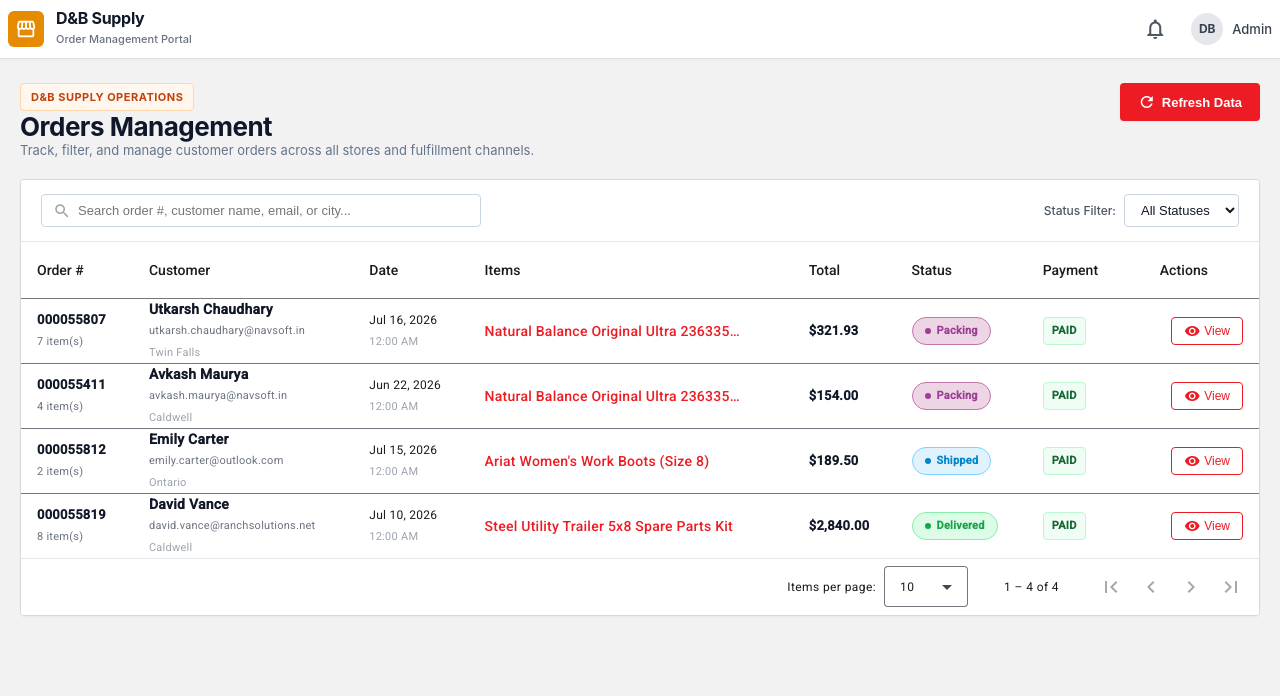
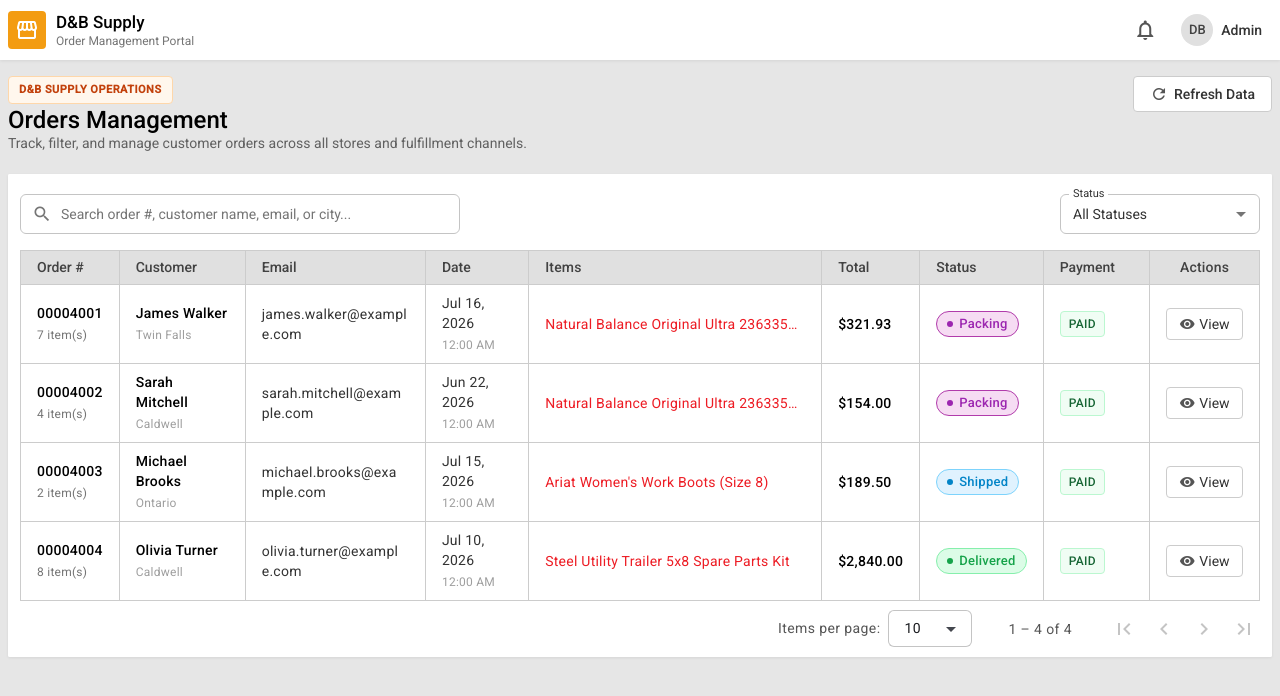
Before and after one commit to debabrata-navsoft/D-B-order-page, an Angular app: page /orders in a window 1280 px wide. Shown: the top 696 px of the page. Built offline with nearby package versions, Linux system fonts and the light colour scheme; data requests are answered from the project's data file.

Commit message:
feat: update order details and page styles, enhance status filtering and navigation

```diff
--- a/backend/db.json
+++ b/backend/db.json
@@ -1,15 +1,15 @@
 {
   "orders": [
     {
-      "id": "000055807-3",
-      "orderNumber": "000055807",
+      "id": "00004001",
+      "orderNumber": "00004001",
       "status": "Packing",
-      "customerName": "Utkarsh Chaudhary",
+      "customerName": "James Walker",
       "altPickPerson": "N/A",
       "streetName": "159 10th Avenue North",
       "cityStateZip": "Twin Falls, Idaho, 83301",
       "customerPhone": "(879) 541-2155",
-      "customerEmail": "utkarsh.chaudhary@navsoft.in",
+      "customerEmail": "james.walker@example.com",
       "store": "#800 Distribution Center",
       "orderType": "Ship to Home",
       "orderDate": "Jul 16, 2026",
@@ -19,10 +19,10 @@
       "shippingAddressText": "N/A",
       "unreadMessages": 20,
       "boxDimensions": {
-        "length": 28,
-        "width": 6,
-        "height": 20,
-        "weight": 73.5
+        "length": 12,
+        "width": 12,
+        "height": 12,
+        "weight": 12
       },
       "selectedBox": "Custom Box",
       "itemsCount": 7,
@@ -54,15 +54,15 @@
       ]
     },
     {
-      "id": "000055411",
-      "orderNumber": "000055411",
+      "id": "00004002",
+      "orderNumber": "00004002",
       "status": "Packing",
-      "customerName": "Avkash Maurya",
+      "customerName": "Sarah Mitchell",
       "altPickPerson": "N/A",
       "streetName": "1312 North Homedale Avenue",
       "cityStateZip": "Caldwell, Idaho, 83605",
       "customerPhone": "(111) 111-1111",
-      "customerEmail": "avkash.maurya@navsoft.in",
+      "customerEmail": "sarah.mitchell@example.com",
       "store": "Caldwell",
       "orderType": "Ship to Home",
       "orderDate": "Jun 22, 2026",
@@ -108,15 +108,15 @@
       ]
     },
     {
-      "id": "000055812",
-      "orderNumber": "000055812",
+      "id": "00004003",
+      "orderNumber": "00004003",
       "status": "Shipped",
-      "customerName": "Emily Carter",
+      "customerName": "Michael Brooks",
       "altPickPerson": "N/A",
       "streetName": "402 Pine Meadow Way",
       "cityStateZip": "Ontario, Oregon, 97914",
       "customerPhone": "(541) 555-0199",
-      "customerEmail": "emily.carter@outlook.com",
+      "customerEmail": "michael.brooks@example.com",
       "store": "Ontario",
       "orderType": "Ship to Home",
       "orderDate": "Jul 15, 2026",
@@ -162,15 +162,15 @@
       ]
     },
     {
-      "id": "000055819",
-      "orderNumber": "000055819",
+      "id": "00004004",
+      "orderNumber": "00004004",
       "status": "Delivered",
-      "customerName": "David Vance",
+      "customerName": "Olivia Turner",
       "altPickPerson": "N/A",
       "streetName": "512 Highland Ridge",
       "cityStateZip": "Caldwell, Idaho, 83605",
       "customerPhone": "(208) 555-0128",
-      "customerEmail": "david.vance@ranchsolutions.net",
+      "customerEmail": "olivia.turner@example.com",
       "store": "#800 Distribution Center",
       "orderType": "Ship to Home",
       "orderDate": "Jul 10, 2026",
--- a/src/app/app.css
+++ b/src/app/app.css
@@ -2,24 +2,24 @@
   min-height: 100vh;
   display: flex;
   flex-direction: column;
-  background-color: #f2f2f2; /* Exact background sampled from reference design */
-  font-family: -apple-system, BlinkMacSystemFont, 'Segoe UI', Roboto, Helvetica, Arial, sans-serif;
+  background-color: #e6e6e6; /* same page background as the order pages */
+  font-family: 'Roboto', 'Helvetica Neue', Arial, sans-serif;
 }
 
+/* ================= NAVBAR ================= */
 .navbar {
   background-color: #ffffff;
-  border-bottom: 1px solid #e0e0e0;
   position: sticky;
   top: 0;
   z-index: 100;
-  box-shadow: 0 1px 3px rgba(0, 0, 0, 0.04);
+  box-shadow: 0 1px 3px rgba(0, 0, 0, 0.08); /* same soft shadow as page cards */
 }
 
 .navbar-container {
-  max-width: 1680px; /* match order details page width */
+  max-width: 1680px; /* match page width */
   margin: 0 auto;
   padding: 0 8px;
-  height: 58px;
+  height: 60px;
   display: flex;
   align-items: center;
   justify-content: space-between;
@@ -28,80 +28,90 @@
 .navbar-brand {
   display: flex;
   align-items: center;
-  gap: 12px;
+  gap: 10px;
   text-decoration: none;
   cursor: pointer;
 }
 
 .brand-logo {
-  width: 36px;
-  height: 36px;
-  background-color: #e68a00; /* Exact golden orange from reference design */
-  border-radius: 6px;
+  width: 38px;
+  height: 38px;
+  background-color: #f39c12; /* same orange as the order header icon */
+  border-radius: 4px;
   display: flex;
   align-items: center;
   justify-content: center;
   color: #ffffff;
+  flex-shrink: 0;
 }
 
 .brand-logo mat-icon {
-  font-size: 22px;
-  width: 22px;
-  height: 22px;
+  font-size: 24px;
+  width: 24px;
+  height: 24px;
 }
 
 .brand-text {
   display: flex;
   flex-direction: column;
+  gap: 1px;
 }
 
 .brand-title {
-  font-size: 16px;
-  font-weight: 700;
-  color: #111827;
-  letter-spacing: -0.3px;
+  font-size: 17px;
+  font-weight: 500;
+  color: #000000;
   line-height: 1.2;
 }
 
 .brand-subtitle {
-  font-size: 11px;
-  color: #6b7280;
-  font-weight: 500;
+  font-size: 12px;
+  color: #757575;
+  font-weight: 400;
+  line-height: 1.2;
 }
 
 .navbar-actions {
   display: flex;
   align-items: center;
-  gap: 16px;
+  gap: 12px;
 }
 
 .nav-icon-btn {
-  color: #4b5563;
+  color: #555555;
 }
 
 .user-profile {
   display: flex;
   align-items: center;
-  gap: 9px;
+  gap: 8px;
+  padding: 4px 10px 4px 4px;
+  border-radius: 20px;
+  cursor: pointer;
+  transition: background-color 0.15s ease;
+}
+
+.user-profile:hover {
+  background-color: #eeeeee;
 }
 
 .avatar {
   width: 32px;
   height: 32px;
   border-radius: 50%;
-  background-color: #e5e7eb;
-  color: #374151;
+  background-color: #e0e0e0;
+  color: #424242;
   display: flex;
   align-items: center;
   justify-content: center;
-  font-size: 12px;
-  font-weight: 700;
+  font-size: 13px;
+  font-weight: 500;
 }
 
 .user-name {
-  font-size: 13px;
+  font-size: 14px;
   font-weight: 500;
-  color: #374151;
+  color: #333333;
 }
 
 .main-content {
--- a/src/app/orders/order-details-page/order-details-page.css
+++ b/src/app/orders/order-details-page/order-details-page.css
@@ -76,6 +76,37 @@
   font-weight: 400;
 }
 
+/* Status colors — same as the orders list page (Packing uses the default above) */
+.status-packing-pill.status-shipped {
+  background-color: #e0f2fe;
+  color: #0284c7;
+  border-color: #7dd3fc;
+}
+
+.status-packing-pill.status-delivered {
+  background-color: #dcfce7;
+  color: #16a34a;
+  border-color: #86efac;
+}
+
+.status-packing-pill.status-processing {
+  background-color: #fef3c7;
+  color: #d97706;
+  border-color: #fde68a;
+}
+
+.status-packing-pill.status-pending {
+  background-color: #ffedd5;
+  color: #ea580c;
+  border-color: #fed7aa;
+}
+
+.status-packing-pill.status-cancelled {
+  background-color: #fee2e2;
+  color: #dc2626;
+  border-color: #fca5a5;
+}
+
 .top-nav-right {
   display: flex;
   align-items: center;
@@ -99,8 +130,15 @@
   padding: 0;
 }
 
-.nav-arrow-btn:hover {
+.nav-arrow-btn:hover:not(:disabled) {
   background-color: #eeeeee;
+}
+
+.nav-arrow-btn:disabled {
+  color: #c4c4c4;
+  border-color: #e0e0e0;
+  background-color: #fafafa;
+  cursor: not-allowed;
 }
 
 .nav-arrow-btn mat-icon {
--- a/src/app/orders/order-page/order-page.css
+++ b/src/app/orders/order-page/order-page.css
@@ -1,15 +1,15 @@
 :host {
   display: block;
   min-height: 100vh;
-  background-color: #f2f2f2; /* Exact background from reference image */
-  font-family: -apple-system, BlinkMacSystemFont, 'Segoe UI', Roboto, Helvetica, Arial, sans-serif;
-  color: #111827;
+  background-color: #e6e6e6; /* same page background as order details */
+  font-family: 'Roboto', 'Helvetica Neue', Arial, sans-serif;
+  color: #333333;
 }
 
 .orders-container {
-  max-width: 1440px;
+  max-width: 1680px; /* same width as navbar + details page */
   margin: 0 auto;
-  padding: 24px 20px 40px 20px;
+  padding: 16px 8px 32px 8px;
 }
 
 /* Page Header */
@@ -44,64 +44,62 @@
 
 .page-title {
   margin: 0 0 4px 0;
-  font-size: 26px;
-  font-weight: 700;
-  color: #0f172a;
-  letter-spacing: -0.5px;
+  font-size: 24px;
+  font-weight: 500;
+  color: #000000;
 }
 
 .page-subtitle {
   margin: 0;
-  font-size: 13px;
-  color: #64748b;
+  font-size: 14px;
+  color: #616161;
   line-height: 1.4;
 }
 
 .btn-refresh {
-  background-color: #ed1c24; /* Exact red from reference SHIP button */
-  color: #ffffff;
-  border: none;
+  background-color: #ffffff; /* gray outline — same as View buttons */
+  color: #333333;
+  border: 1px solid #cccccc;
   border-radius: 4px;
-  height: 38px;
-  padding: 0 18px;
-  font-size: 13px;
-  font-weight: 600;
+  height: 36px;
+  padding: 0 16px;
+  font-family: inherit;
+  font-size: 14px;
+  font-weight: 500;
   cursor: pointer;
   display: inline-flex;
   align-items: center;
   gap: 6px;
-  box-shadow: 0 1px 2px rgba(0, 0, 0, 0.05);
   transition: background-color 0.15s ease;
 }
 
 .btn-refresh:hover {
-  background-color: #c8131a;
+  background-color: #eeeeee;
 }
 
 .refresh-icon {
   font-size: 18px;
   width: 18px;
   height: 18px;
+  color: #555555;
 }
 
 /* Table Card Container */
 .table-card {
   background-color: #ffffff;
-  border-radius: 4px;
-  border: 1px solid #d9d9d9;
-  box-shadow: 0 1px 2px rgba(0, 0, 0, 0.04);
+  border-radius: 2px;
+  box-shadow: 0 1px 3px rgba(0, 0, 0, 0.08);
   overflow: hidden;
 }
 
 /* Toolbar & Filters */
 .toolbar-section {
-  padding: 14px 20px;
+  padding: 20px 12px 16px 12px;
   display: flex;
   justify-content: space-between;
   align-items: center;
   flex-wrap: wrap;
   gap: 16px;
-  border-bottom: 1px solid #e5e7eb;
   background-color: #ffffff;
 }
 
@@ -117,27 +115,33 @@
 .search-icon {
   position: absolute;
   left: 12px;
-  color: #9ca3af;
-  font-size: 18px;
-  width: 18px;
-  height: 18px;
+  color: #757575;
+  font-size: 20px;
+  width: 20px;
+  height: 20px;
 }
 
 .search-input {
   width: 100%;
-  padding: 8px 32px 8px 36px;
-  font-size: 13px;
-  border: 1px solid #cbd5e1;
-  border-radius: 4px;
+  height: 40px;
+  box-sizing: border-box;
+  padding: 0 32px 0 40px;
+  font-family: inherit;
+  font-size: 14px;
+  border: 1px solid #c4c4c4;
+  border-radius: 6px;
   outline: none;
   background-color: #ffffff;
-  color: #111827;
+  color: #333333;
   transition: border-color 0.15s ease;
 }
 
+.search-input:hover {
+  border-color: #888888;
+}
+
 .search-input:focus {
-  border-color: #e68a00;
-  box-shadow: 0 0 0 2px rgba(230, 138, 0, 0.15);
+  border-color: #2e7d32;
 }
 
 .clear-btn {
@@ -157,37 +161,113 @@
   gap: 12px;
 }
 
-.status-select-wrapper {
+/* Status filter — custom dropdown */
+.status-dropdown {
+  position: relative;
+  width: 200px;
+}
+
+.status-trigger {
+  position: relative;
+  height: 40px;
+  box-sizing: border-box;
+  padding: 0 6px 0 12px;
+  border: 1px solid #c4c4c4;
+  border-radius: 6px;
+  background-color: #ffffff;
   display: flex;
   align-items: center;
-  gap: 8px;
+  justify-content: space-between;
+  cursor: pointer;
+  user-select: none;
+  transition: border-color 0.15s ease;
 }
 
-.filter-label {
-  font-size: 12px;
-  color: #4b5563;
+.status-trigger:hover {
+  border-color: #888888;
+}
+
+.status-trigger.open {
+  border-color: #2e7d32;
+}
+
+.status-trigger.open .floating-label {
+  color: #2e7d32;
+}
+
+.floating-label {
+  position: absolute;
+  top: -7px;
+  left: 8px;
+  padding: 0 4px;
+  background-color: #ffffff;
+  font-size: 11px;
+  color: #333333;
+  line-height: 1;
+  pointer-events: none;
+}
+
+.status-trigger-text {
+  font-size: 14px;
+  color: #333333;
+}
+
+.status-caret {
+  font-size: 24px;
+  width: 24px;
+  height: 24px;
+  color: #757575;
+  transition: transform 0.15s ease;
+}
+
+.status-caret.open {
+  transform: rotate(180deg);
+}
+
+.status-menu {
+  position: absolute;
+  top: calc(100% + 4px);
+  left: 0;
+  right: 0;
+  z-index: 50;
+  padding: 4px 0;
+  background-color: #ffffff;
+  border: 1px solid #e0e0e0;
+  border-radius: 6px;
+  box-shadow: 0 4px 12px rgba(0, 0, 0, 0.12);
+}
+
+.status-option {
+  height: 36px;
+  padding: 0 12px;
+  display: flex;
+  align-items: center;
+  justify-content: space-between;
+  font-size: 14px;
+  color: #333333;
+  cursor: pointer;
+}
+
+.status-option:hover {
+  background-color: #f5f5f5;
+}
+
+.status-option.active {
+  background-color: #eeeeee;
   font-weight: 500;
 }
 
-.custom-select {
-  padding: 7px 12px;
-  font-size: 13px;
-  border-radius: 4px;
-  border: 1px solid #cbd5e1;
-  background-color: #ffffff;
-  color: #111827;
-  outline: none;
-  cursor: pointer;
-}
-
-.custom-select:focus {
-  border-color: #e68a00;
+.status-check {
+  font-size: 18px;
+  width: 18px;
+  height: 18px;
+  color: #2e7d32;
 }
 
 /* Table Responsive */
 .table-responsive {
-  width: 100%;
   overflow-x: auto;
+  margin: 0 12px; /* inset like the details-page item table */
 }
 
 .hidden {
@@ -198,28 +278,48 @@
   width: 100%;
   border-collapse: collapse;
   background-color: transparent;
-  font-size: 12px;
+  font-family: inherit;
+  border: 1px solid #cccccc; /* outer border, same as details table */
+  /* Material default header row is 56px — make it compact like the details table */
+  --mat-table-header-container-height: 34px;
+  --mat-table-row-item-container-height: 48px;
+  --mat-table-header-headline-font: 'Roboto', sans-serif;
+  --mat-table-header-headline-size: 14px;
+  --mat-table-header-headline-weight: 500;
+  --mat-table-header-headline-color: #424242;
 }
 
-/* Header row - Exact #D9D9D9 from reference image */
-.orders-table th.mat-header-cell {
-  background-color: #d9d9d9;
-  color: #333333;
-  font-size: 12px;
-  font-weight: 600;
-  text-transform: uppercase;
-  letter-spacing: 0.3px;
-  padding: 12px 14px;
+.orders-table tr.mat-mdc-header-row {
+  height: 34px;
+}
+
+/* Header row — same gray header + borders as the order details table */
+.orders-table th.mat-mdc-header-cell {
+  background-color: #e0e0e0;
+  color: #424242;
+  font-family: inherit;
+  font-size: 14px;
+  font-weight: 500;
+  letter-spacing: 0.2px;
+  height: 34px;
+  padding: 0 16px;
   border-bottom: 1px solid #cccccc;
   border-right: 1px solid #cccccc;
+  white-space: nowrap;
 }
 
-.orders-table td.mat-cell {
-  padding: 12px 14px;
-  border-bottom: 1px solid #e5e7eb;
-  border-right: 1px solid #f1f5f9;
-  color: #374151;
-  font-size: 13px;
+.orders-table td.mat-mdc-cell {
+  padding: 8px 16px;
+  border-bottom: 1px solid #cccccc;
+  border-right: 1px solid #cccccc;
+  color: #333333;
+  font-family: inherit;
+  font-size: 14px;
+}
+
+.orders-table th.mat-mdc-header-cell:last-child,
+.orders-table td.mat-mdc-cell:last-child {
+  border-right: none;
 }
 
 .order-row {
@@ -227,7 +327,7 @@
 }
 
 .order-row:hover {
-  background-color: #f8fafc;
+  background-color: #fafafa;
 }
 
 /* Order ID Cell */
@@ -238,24 +338,23 @@
 }
 
 .order-number-text {
-  font-weight: 700;
-  color: #111827;
-  font-size: 13px;
+  font-weight: 500;
+  color: #000000;
+  font-size: 14px;
 }
 
 .clickable {
   cursor: pointer;
-  color: #111827;
 }
 
 .clickable:hover {
-  color: #e68a00;
+  color: #ed1c24;
   text-decoration: underline;
 }
 
 .order-channel-tag {
-  font-size: 11px;
-  color: #6b7280;
+  font-size: 12px;
+  color: #757575;
 }
 
 /* Customer Cell */
@@ -266,18 +365,19 @@
 }
 
 .customer-name {
-  font-weight: 600;
-  color: #111827;
+  font-weight: 500;
+  color: #000000;
 }
 
 .customer-email {
-  font-size: 11px;
-  color: #6b7280;
+  font-size: 14px;
+  color: #333333;
+  word-break: break-all;
 }
 
 .customer-location {
-  font-size: 11px;
-  color: #9ca3af;
+  font-size: 12px;
+  color: #9e9e9e;
 }
 
 /* Date Cell */
@@ -285,12 +385,12 @@
   display: flex;
   flex-direction: column;
   gap: 2px;
-  font-size: 12px;
+  font-size: 14px;
 }
 
 .time-sub {
-  font-size: 11px;
-  color: #9ca3af;
+  font-size: 12px;
+  color: #9e9e9e;
 }
 
 /* Items Cell */
@@ -302,7 +402,7 @@
 }
 
 .primary-item {
-  font-weight: 500;
+  font-weight: 400;
   white-space: nowrap;
   overflow: hidden;
   text-overflow: ellipsis;
@@ -320,9 +420,9 @@
 
 /* Amount */
 .amount-value {
-  font-weight: 700;
-  color: #111827;
-  font-size: 13px;
+  font-weight: 500;
+  color: #000000;
+  font-size: 14px;
 }
 
 /* Status Badges */
@@ -330,10 +430,10 @@
   display: inline-flex;
   align-items: center;
   gap: 6px;
-  padding: 3px 12px;
+  padding: 2px 10px;
   border-radius: 14px;
-  font-size: 11px;
-  font-weight: 600;
+  font-size: 13px;
+  font-weight: 500;
 }
 
 .status-dot {
@@ -342,14 +442,14 @@
   border-radius: 50%;
 }
 
-/* Packing Pill - Matches screenshot */
+/* Packing pill — same as order details page */
 .status-packing {
-  background-color: #eed5e5;
-  color: #9d3d96;
-  border: 1px solid #c276ac;
+  background-color: #f6dcf3;
+  color: #9c27b0;
+  border: 1px solid #b13bab;
 }
 .status-packing .status-dot {
-  background-color: #9d3d96;
+  background-color: #9c27b0;
 }
 
 .status-delivered {
@@ -400,10 +500,10 @@
 /* Payment Badges */
 .payment-badge {
   display: inline-block;
-  padding: 3px 8px;
+  padding: 2px 8px;
   border-radius: 4px;
-  font-size: 11px;
-  font-weight: 600;
+  font-size: 12px;
+  font-weight: 500;
   text-transform: uppercase;
   letter-spacing: 0.3px;
 }
@@ -433,19 +533,22 @@
 }
 
 /* Actions */
-.actions-cell {
-  text-align: right;
+.orders-table th.actions-header,
+.orders-table td.actions-cell {
+  text-align: center;
+  width: 110px;
 }
 
 .btn-view {
   background-color: #ffffff;
-  border: 1px solid #ed1c24; /* Exact red outline from reference image buttons */
-  color: #ed1c24;           /* Exact red text */
+  border: 1px solid #cccccc;
+  color: #333333;
   border-radius: 4px;
-  height: 28px;
+  height: 32px;
   padding: 0 12px;
-  font-size: 12px;
-  font-weight: 500;
+  font-family: inherit;
+  font-size: 14px;
+  font-weight: 400;
   display: inline-flex;
   align-items: center;
   gap: 4px;
@@ -454,14 +557,14 @@
 }
 
 .btn-view:hover {
-  background-color: #fef2f2;
+  background-color: #eeeeee;
 }
 
 .view-icon {
   font-size: 16px;
   width: 16px;
   height: 16px;
-  color: #ed1c24;
+  color: #555555;
 }
 
 /* Loading & Empty State */
@@ -505,10 +608,23 @@
   margin-top: 8px;
 }
 
-/* Paginator */
+/* Paginator — compact, gray outline, same font sizes as the table */
 .custom-paginator {
-  border-top: 1px solid #e5e7eb;
+  border-top: none;
   background-color: #ffffff;
+  --mat-paginator-container-text-font: 'Roboto', sans-serif;
+  --mat-paginator-container-text-size: 14px;
+  --mat-paginator-container-text-color: #555555;
+  --mat-paginator-container-size: 56px;
+  --mat-paginator-select-trigger-text-size: 14px;
+  --mat-paginator-form-field-container-height: 36px;
+  --mat-paginator-form-field-container-vertical-padding: 6px;
+  --mat-paginator-enabled-icon-color: #555555;
+  --mat-paginator-disabled-icon-color: #c4c4c4;
+  --mat-form-field-outlined-outline-color: #c4c4c4;
+  --mat-form-field-outlined-hover-outline-color: #888888;
+  --mat-form-field-outlined-focus-outline-color: #2e7d32;
+  --mat-form-field-outlined-container-shape: 6px;
 }
 
 @media (max-width: 768px) {
--- a/src/app/orders/order-page/order-page.html
+++ b/src/app/orders/order-page/order-page.html
@@ -33,21 +33,34 @@
       </div>
 
       <div class="filter-controls">
-        <div class="status-select-wrapper">
-          <label class="filter-label">Status Filter:</label>
-          <select
-            class="custom-select"
-            [ngModel]="selectedStatus()"
-            (ngModelChange)="onStatusChange($event)"
+        <!-- Status filter: custom dropdown (same style as Select Box on details page) -->
+        <div class="status-dropdown">
+          <div
+            class="status-trigger"
+            [class.open]="isStatusOpen()"
+            (click)="toggleStatusDropdown()"
           >
-            <option value="ALL">All Statuses</option>
-            <option value="Packing">Packing</option>
-            <option value="Processing">Processing</option>
-            <option value="Shipped">Shipped</option>
-            <option value="Delivered">Delivered</option>
-            <option value="Pending">Pending</option>
-            <option value="Cancelled">Cancelled</option>
-          </select>
+            <label class="floating-label">Status</label>
+            <span class="status-trigger-text">{{ selectedStatusLabel() }}</span>
+            <mat-icon class="status-caret" [class.open]="isStatusOpen()">arrow_drop_down</mat-icon>
+          </div>
+
+          @if (isStatusOpen()) {
+            <div class="status-menu">
+              @for (opt of statusOptions; track opt.value) {
+                <div
+                  class="status-option"
+                  [class.active]="selectedStatus() === opt.value"
+                  (click)="selectStatus(opt.value)"
+                >
+                  <span>{{ opt.label }}</span>
+                  @if (selectedStatus() === opt.value) {
+                    <mat-icon class="status-check">check</mat-icon>
+                  }
+                </div>
+              }
+            </div>
+          }
         </div>
       </div>
     </div>
@@ -80,9 +93,16 @@
           <td mat-cell *matCellDef="let order">
             <div class="customer-cell">
               <span class="customer-name">{{ order.customerName }}</span>
-              <span class="customer-email">{{ order.customerEmail }}</span>
               <span class="customer-location">{{ order.shippingAddress?.city || order.cityStateZip }}</span>
             </div>
+          </td>
+        </ng-container>
+
+        <!-- Email Column -->
+        <ng-container matColumnDef="email">
+          <th mat-header-cell *matHeaderCellDef mat-sort-header="customerEmail">Email</th>
+          <td mat-cell *matCellDef="let order">
+            <span class="customer-email">{{ order.customerEmail }}</span>
           </td>
         </ng-container>
 
--- a/src/app/orders/order-page/order-page.ts
+++ b/src/app/orders/order-page/order-page.ts
@@ -2,6 +2,7 @@ import {
   Component,
   OnInit,
   AfterViewInit,
+  HostListener,
   ViewChild,
   inject,
   signal,
@@ -50,6 +51,7 @@ export class OrderPage implements OnInit, AfterViewInit {
   readonly displayedColumns: string[] = [
     'orderNumber',
     'customer',
+    'email',
     'date',
     'items',
     'total',
@@ -64,6 +66,21 @@ export class OrderPage implements OnInit, AfterViewInit {
 
   readonly searchQuery = signal<string>('');
   readonly selectedStatus = signal<string>('ALL');
+
+  // Status filter dropdown
+  readonly statusOptions: { value: string; label: string }[] = [
+    { value: 'ALL', label: 'All Statuses' },
+    { value: 'Packing', label: 'Packing' },
+    { value: 'Processing', label: 'Processing' },
+    { value: 'Shipped', label: 'Shipped' },
+    { value: 'Delivered', label: 'Delivered' },
+    { value: 'Pending', label: 'Pending' },
+    { value: 'Cancelled', label: 'Cancelled' }
+  ];
+  readonly isStatusOpen = signal<boolean>(false);
+  readonly selectedStatusLabel = computed(
+    () => this.statusOptions.find((o) => o.value === this.selectedStatus())?.label ?? 'All Statuses'
+  );
 
   // Summary Metrics
   readonly totalOrdersCount = computed(() => this.allOrders().length);
@@ -145,6 +162,32 @@ export class OrderPage implements OnInit, AfterViewInit {
     this.applyFilterToDataSource();
   }
 
+  toggleStatusDropdown(): void {
+    this.isStatusOpen.update((v) => !v);
+  }
+
+  selectStatus(val: string): void {
+    this.isStatusOpen.set(false);
+    this.onStatusChange(val);
+  }
+
+  /** Close the status dropdown when clicking outside it. */
+  @HostListener('document:click', ['$event'])
+  onDocumentClick(event: MouseEvent): void {
+    if (!this.isStatusOpen()) {
+      return;
+    }
+    const target = event.target as HTMLElement | null;
+    if (!target?.closest('.status-dropdown')) {
+      this.isStatusOpen.set(false);
+    }
+  }
+
+  @HostListener('document:keydown.escape')
+  onEscape(): void {
+    this.isStatusOpen.set(false);
+  }
+
   clearSearch(): void {
     this.searchQuery.set('');
     this.applyFilterToDataSource();
--- a/src/styles.css
+++ b/src/styles.css
@@ -5,9 +5,3 @@ body {
   padding: 0;
   background-color: #e6e6e6;
 }
-
-*,
-*::before,
-*::after {
-  box-sizing: border-box;
-}
```
Also changed, not shown: src/app/orders/order-details-page/order-details-page.html (+4 -4 lines), src/app/orders/order-details-page/order-details-page.ts (+28 -18 lines).
